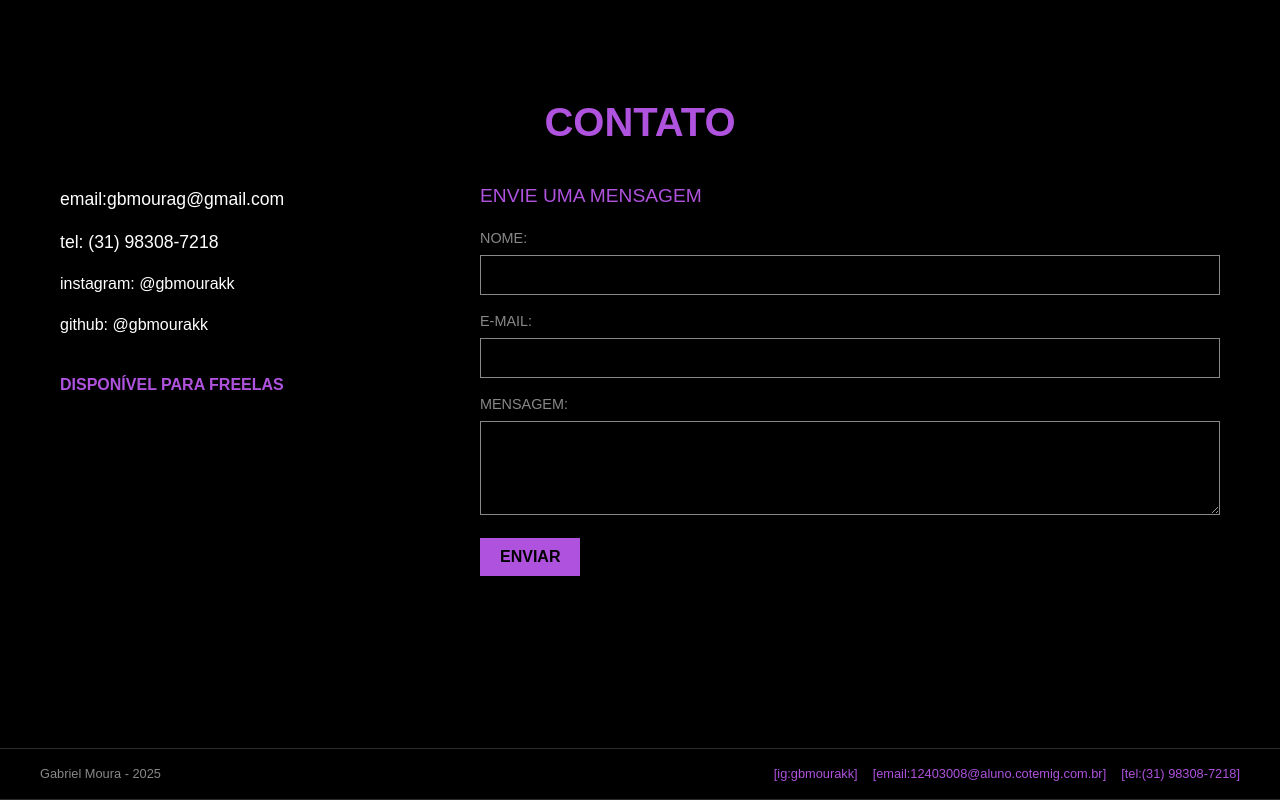
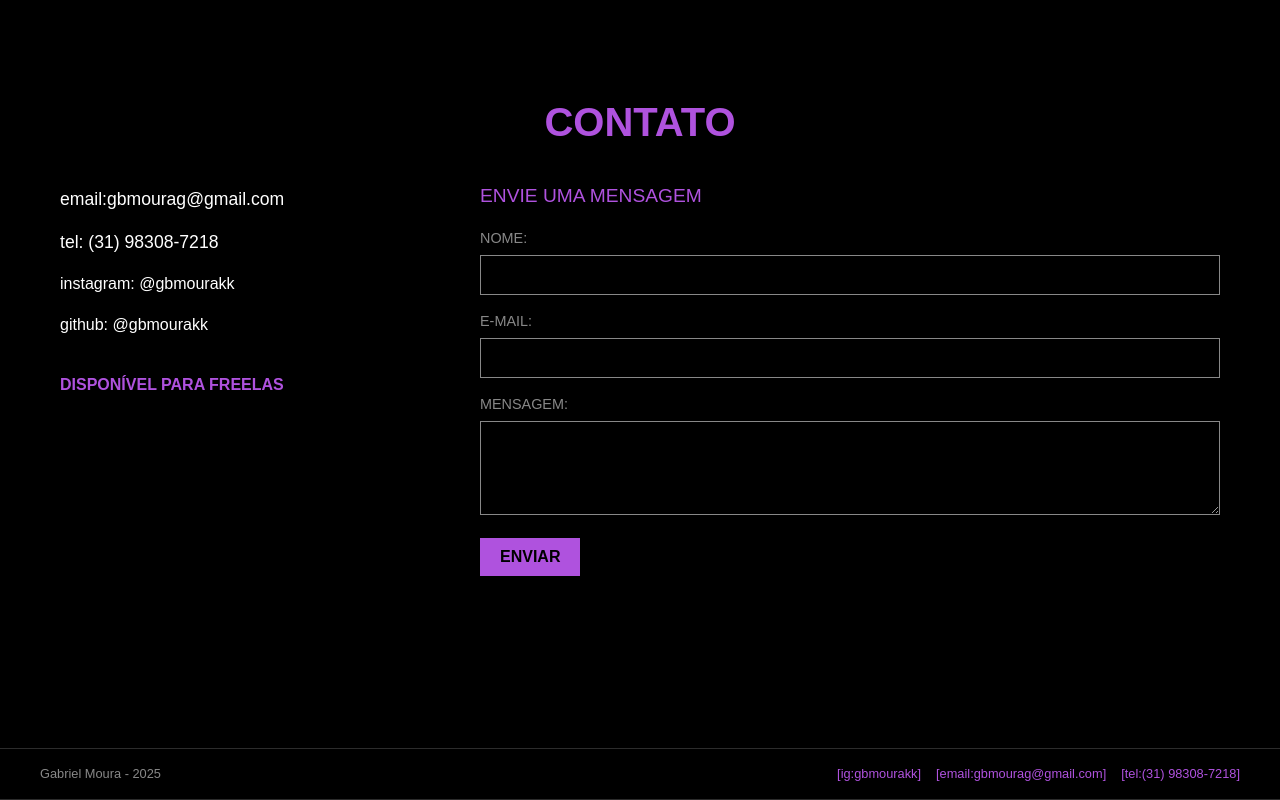
Before and after one commit to gbmourakk/Portifolio, a plain HTML site: page index.html in a window 1280 px wide. Shown: the part 3200-4000 px from the top of the page. Drawn offline with Linux system fonts and the light colour scheme.

Commit message:
Update index.html

```diff
--- a/index.html
+++ b/index.html
@@ -154,7 +154,7 @@
             <div class="section-footer">
                 <span class="copyright">Gabriel Moura - 2025</span>
                 <div class="social-icons">
-                    <span>[ig:gbmourakk]</span><span>[email:12403008@aluno.cotemig.com.br]</span><span>[tel:(31) 98308-7218]</span>
+                    <span>[ig:gbmourakk]</span><span>[email:gbmourag@gmail.com]</span><span>[tel:(31) 98308-7218]</span>
                 </div>
             </div>
         </section>
```
